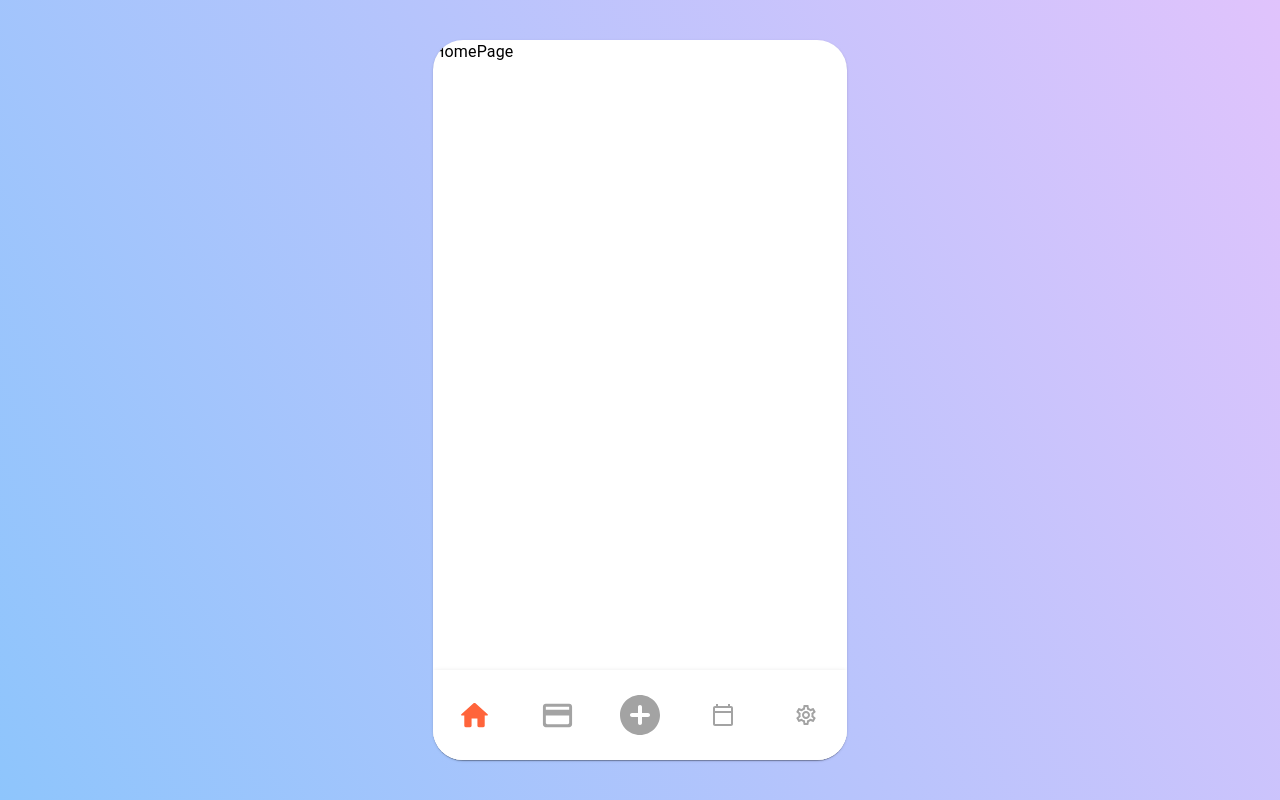
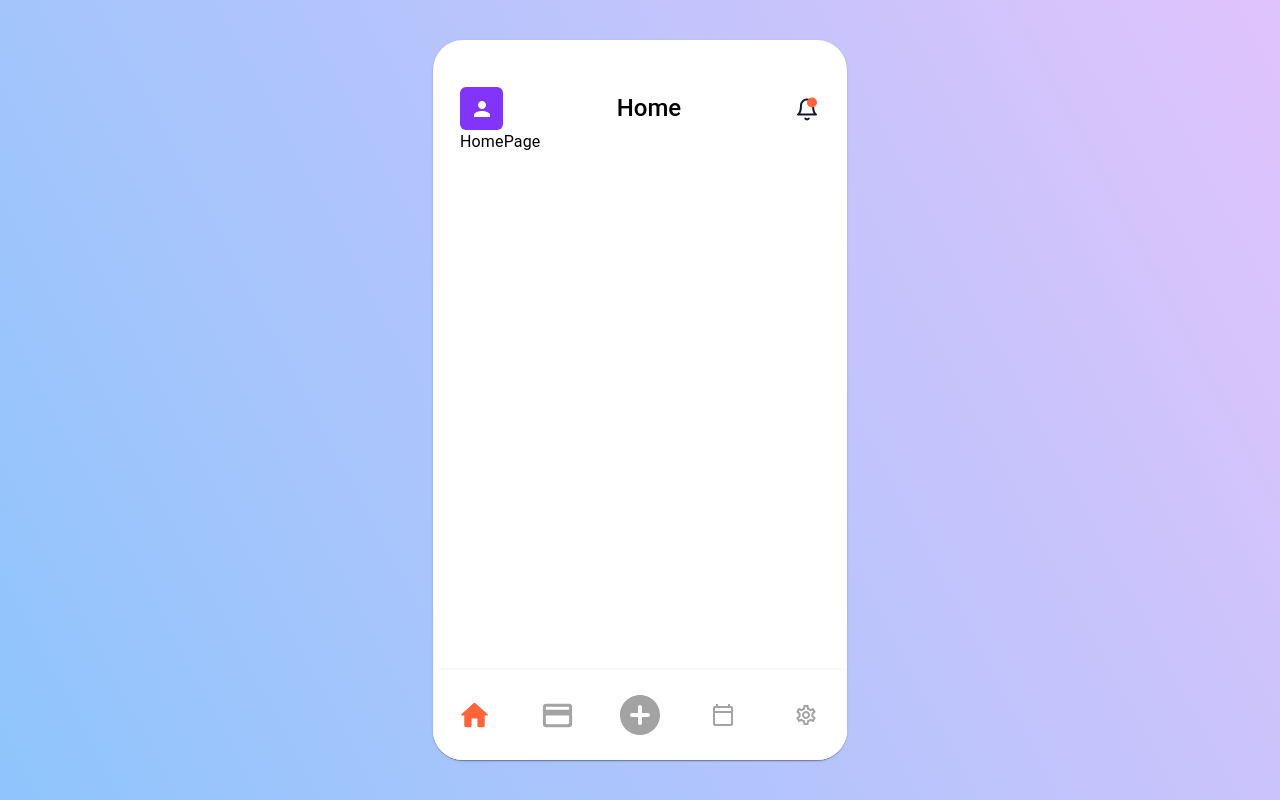
Before and after one commit to khrulenko/freysoft_expense_tracker, a React (Create React App) app: page /home in a window 1280 px wide. Built offline with nearby package versions, Linux system fonts and the light colour scheme.

Commit message:
added TopBar

```diff
--- /dev/null
+++ b/react-app-env.d.ts
@@ -0,0 +1 @@
+/// <reference types="react-scripts" />
--- a/src/common/types.ts
+++ b/src/common/types.ts
@@ -1,4 +1,6 @@
 import { CSSObject, Theme } from '@mui/material';
 
 export type OwnerStateWithTheme<T> = { theme: Theme } & { ownerState: T };
-export type StyleFunction<T> = ({}: { theme: Theme } & T) => CSSObject;
+export type StyleFunction<T> = (
+  themeAndProps: { theme: Theme } & T
+) => CSSObject;
--- a/src/common/utils.ts
+++ b/src/common/utils.ts
@@ -1,8 +1,27 @@
 import { State } from '../redux/store';
+import {
+  URL_CALENDAR,
+  URL_EXPENSES,
+  URL_HOME,
+  URL_NEW,
+  URL_SETTINGS,
+} from '../routes/URLs';
 
 const createSelector =
   <K extends keyof State>(dataField: K) =>
   (state: State) =>
     state[dataField];
 
-export { createSelector };
+const getHeaderByUrl = (url: string): string => {
+  const pagesHeaders = {
+    [URL_HOME]: 'Home',
+    [URL_EXPENSES]: 'Expenses',
+    [URL_NEW]: 'New',
+    [URL_CALENDAR]: 'Calendar',
+    [URL_SETTINGS]: 'Settings',
+  };
+
+  return pagesHeaders[url];
+};
+
+export { createSelector, getHeaderByUrl };
--- a/src/ui/components/Navigation/styles.ts
+++ b/src/ui/components/Navigation/styles.ts
@@ -4,6 +4,7 @@ import { StyleFunction } from '../../../common/types';
 const createWrapperStyles: StyleFunction<PaperProps> = () => ({
   position: 'absolute',
   bottom: 0,
+  left: 0,
 
   width: '100%',
 });
--- /dev/null
+++ b/src/ui/components/TopBar/index.tsx
@@ -0,0 +1,29 @@
+import { Avatar, Stack, styled, Typography } from '@mui/material';
+import PersonIcon from '@mui/icons-material/Person';
+import { createWrapperStyles, createAccAvatarStyles } from './styles';
+import { ReactComponent as BellIcon } from './bell.svg';
+
+interface TopBarProps {
+  header: string;
+}
+
+const Wrapper = styled(Stack)(createWrapperStyles);
+const AccAvatar = styled(Avatar)(createAccAvatarStyles);
+
+const TopBar = ({ header }: TopBarProps) => {
+  return (
+    <Wrapper>
+      <AccAvatar variant="rounded">
+        <PersonIcon />
+      </AccAvatar>
+
+      <Typography variant="h5" fontWeight="500">
+        {header}
+      </Typography>
+
+      <BellIcon />
+    </Wrapper>
+  );
+};
+
+export default TopBar;
--- /dev/null
+++ b/src/ui/components/TopBar/styles.ts
@@ -0,0 +1,21 @@
+import { StackProps, AvatarProps } from '@mui/material';
+import { StyleFunction } from '../../../common/types';
+
+const createWrapperStyles: StyleFunction<StackProps> = () => ({
+  display: 'flex',
+  flexDirection: 'row',
+  justifyContent: 'space-between',
+  alignItems: 'center',
+});
+
+const createAccAvatarStyles: StyleFunction<AvatarProps> = ({
+  theme: { palette },
+}) => ({
+  height: '43px',
+  width: '43px',
+
+  borderRadius: '6px',
+  background: palette.primary.main,
+});
+
+export { createWrapperStyles, createAccAvatarStyles };
--- a/src/ui/layouts/MainLayout/index.tsx
+++ b/src/ui/layouts/MainLayout/index.tsx
@@ -1,13 +1,19 @@
-import { Outlet } from 'react-router-dom';
+import { Outlet, useLocation } from 'react-router-dom';
 import { Paper, styled } from '@mui/material';
 import { createWrapperStyles } from './styles';
 import Navigation from '../../components/Navigation';
+import TopBar from '../../components/TopBar';
+import { getHeaderByUrl } from '../../../common/utils';
 
 const Wrapper = styled(Paper)(createWrapperStyles);
 
 const MainLayout = () => {
+  const { pathname } = useLocation();
+
   return (
     <Wrapper>
+      <TopBar header={getHeaderByUrl(pathname)} />
+
       <Outlet />
 
       <Navigation />
--- a/src/ui/layouts/MainLayout/styles.ts
+++ b/src/ui/layouts/MainLayout/styles.ts
@@ -10,6 +10,7 @@ const createWrapperStyles: StyleFunction<PaperProps> = () => ({
   width: '100%',
   maxWidth: '414px',
   height: '100%',
+  padding: '47px 27px',
 
   borderRadius: '30px',
 
--- a/src/ui/styles/theme.ts
+++ b/src/ui/styles/theme.ts
@@ -1,6 +1,17 @@
 import { createTheme, PaletteOptions, ThemeOptions } from '@mui/material';
 import MuiCssBaseline from './muiComponents/MuiCssBaseline';
 import MuiBottomNavigationAction from './muiComponents/MuiBottomNavigationAction';
+
+interface CustomThemeProps {
+  navBarSizes: {
+    height: number;
+  };
+}
+
+declare module '@mui/material/' {
+  interface Theme extends CustomThemeProps {}
+  interface ThemeOptions extends CustomThemeProps {}
+}
 
 const palette: PaletteOptions = {
   primary: {
@@ -14,6 +25,7 @@ const palette: PaletteOptions = {
     secondary: '#A3A3A3',
   },
 };
+const navBarSizes = { height: 90 };
 
 const theme = createTheme({
   palette,
@@ -21,6 +33,7 @@ const theme = createTheme({
     MuiCssBaseline,
     MuiBottomNavigationAction,
   },
+  navBarSizes,
 } as ThemeOptions);
 
 export default theme;
--- a/tsconfig.json
+++ b/tsconfig.json
@@ -16,5 +16,5 @@
     "noEmit": true,
     "jsx": "react-jsx"
   },
-  "include": ["src"]
+  "include": ["src", "react-app-env.d.ts"]
 }
```
Also changed, not shown: .eslintrc.js, src/ui/components/TopBar/bell.svg (added).
